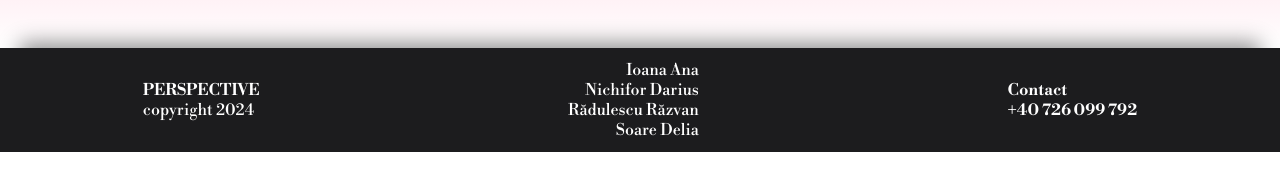
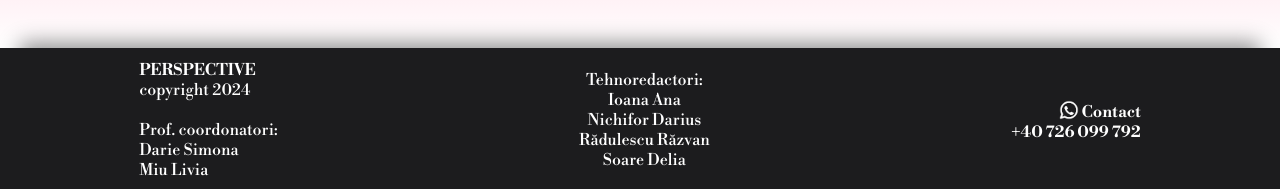
Before and after one commit to proxy76/site-revista2024, a React (Vite) app in the folder continut/: page / in a window 1280 px wide. Shown: the part 2953-3142 px from the top of the page. Before the commit the page ends 3105 px from the top, so only its background shows below. Built offline with nearby package versions, Linux system fonts and the light colour scheme.

Commit message:
Modified some design elements

```diff
--- a/continut/src/components/Footer.jsx
+++ b/continut/src/components/Footer.jsx
@@ -5,8 +5,17 @@ function Footer() {
                 <b>PERSPECTIVE</b>
                 <br></br>
                 copyright 2024
+                <br></br>
+                <br></br>
+                Prof. coordonatori:
+                <br></br>
+                Darie Simona
+                <br></br>
+                Miu Livia
             </div>
             <div className="echipa">
+                Tehnoredactori:
+                <br></br>
                 Ioana Ana
                 <br></br>
                 Nichifor Darius
@@ -16,7 +25,9 @@ function Footer() {
                 Soare Delia
             </div>
             <div className="contact">
-                <b>Contact
+                <img src="./wapp.png" alt="" />
+                <b>
+                    Contact
                     <br></br>
                     +40 726 099 792
                 </b>
--- a/continut/src/styles/footer.scss
+++ b/continut/src/styles/footer.scss
@@ -18,4 +18,26 @@
     .echipa {
         text-align: right;
     }
+
+    .contact {
+        img {
+            width: 20px;
+            position: relative;
+            top: 3px;
+            right: 2px;
+        }
+    }
+
 }
+
+@media (min-width: 1000px) {
+    .footer {
+        .echipa {
+            text-align: center;
+        }
+        .contact {
+            text-align: right;
+        }
+    }
+
+}
--- a/continut/src/styles/styles.scss
+++ b/continut/src/styles/styles.scss
@@ -1,6 +1,6 @@
 
 // fonts
-@import url('https://fonts.googleapis.com/css2?family=EB+Garamond:wght@400;500;600;700;800&family=Libre+Bodoni:ital,wght@0,400;0,500;0,600;0,700;1,400&display=swap');
+@import url('https://fonts.googleapis.com/css2?family=EB+Garamond:wght@400;500;600;700;800&family=Libre+Bodoni:ital,wght@0,400;0,500;0,600;0,700;1,400&family=Poppins:ital,wght@0,300;0,400;0,500;0,600;0,700;0,800;1,300;1,400;1,500;1,600;1,700&display=swap');
 
 
 // components
```
Also changed, not shown: continut/public/wapp.png (added), continut/public/wapp.svg (added).
